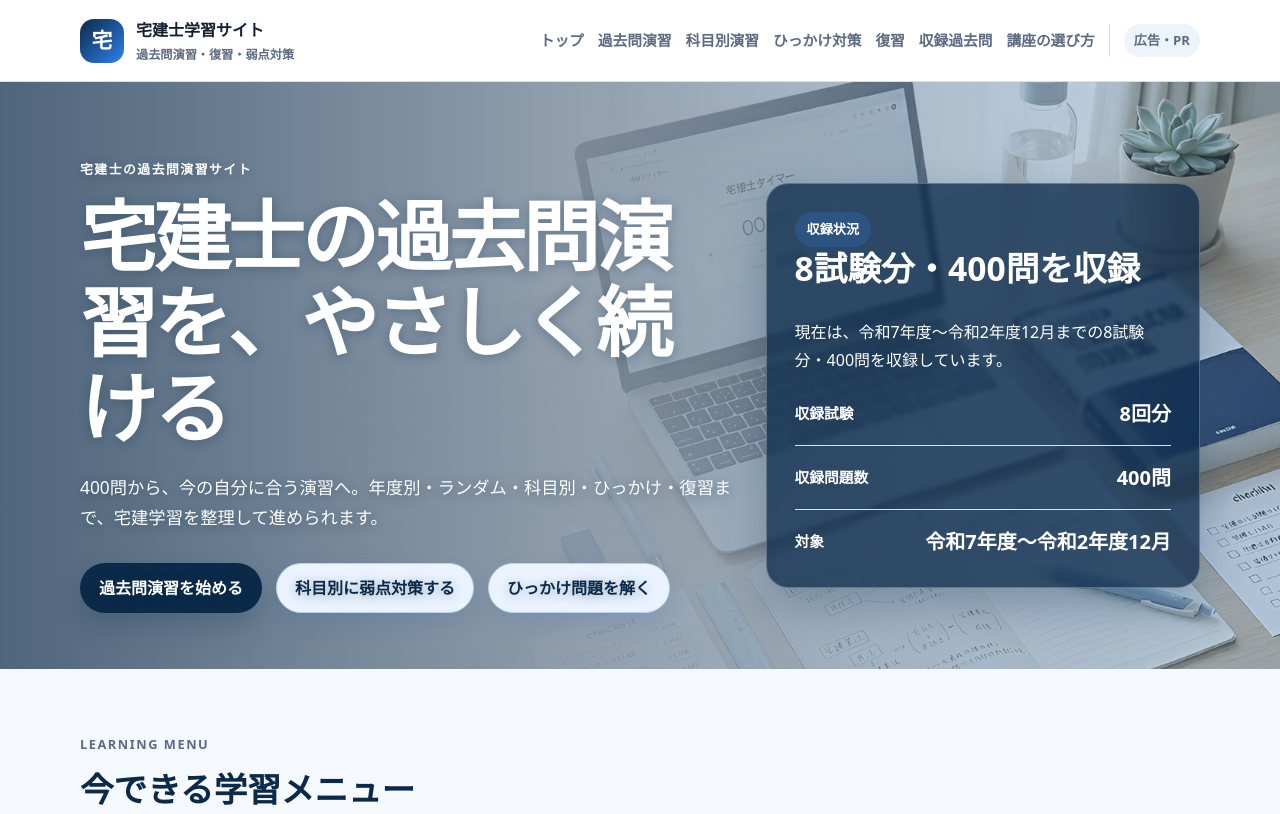
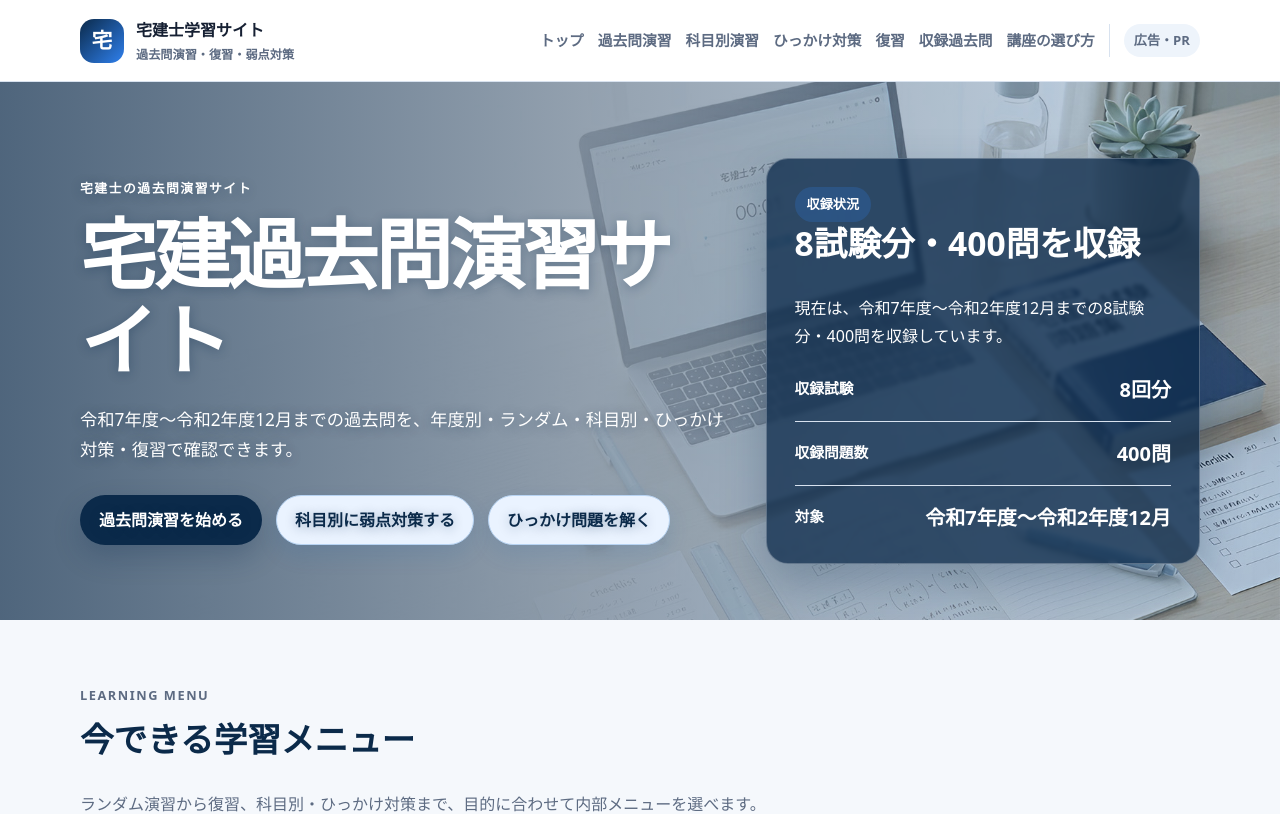
Before and after one commit to kenichis1971-cloud/takken-gakushu-site, a Next.js app: page / in a window 1280 px wide. Shown: the top 814 px of the page. Built offline with nearby package versions, Linux system fonts and the light colour scheme.

Commit message:
Update homepage hero headline

```diff
--- a/app/page.tsx
+++ b/app/page.tsx
@@ -64,9 +64,9 @@ export default function Home() {
         <div className="container hero-grid">
           <div className="hero-copy">
             <p className="eyebrow">宅建士の過去問演習サイト</p>
-            <h1>宅建士の過去問演習を、やさしく続ける</h1>
+            <h1>宅建過去問演習サイト</h1>
             <p className="hero-text">
-              400問から、今の自分に合う演習へ。年度別・ランダム・科目別・ひっかけ・復習まで、宅建学習を整理して進められます。
+              令和7年度〜令和2年度12月までの過去問を、年度別・ランダム・科目別・ひっかけ対策・復習で確認できます。
             </p>
             <div className="hero-actions" aria-label="主要な学習メニュー">
               {primaryCtas.map((cta) => (
```
